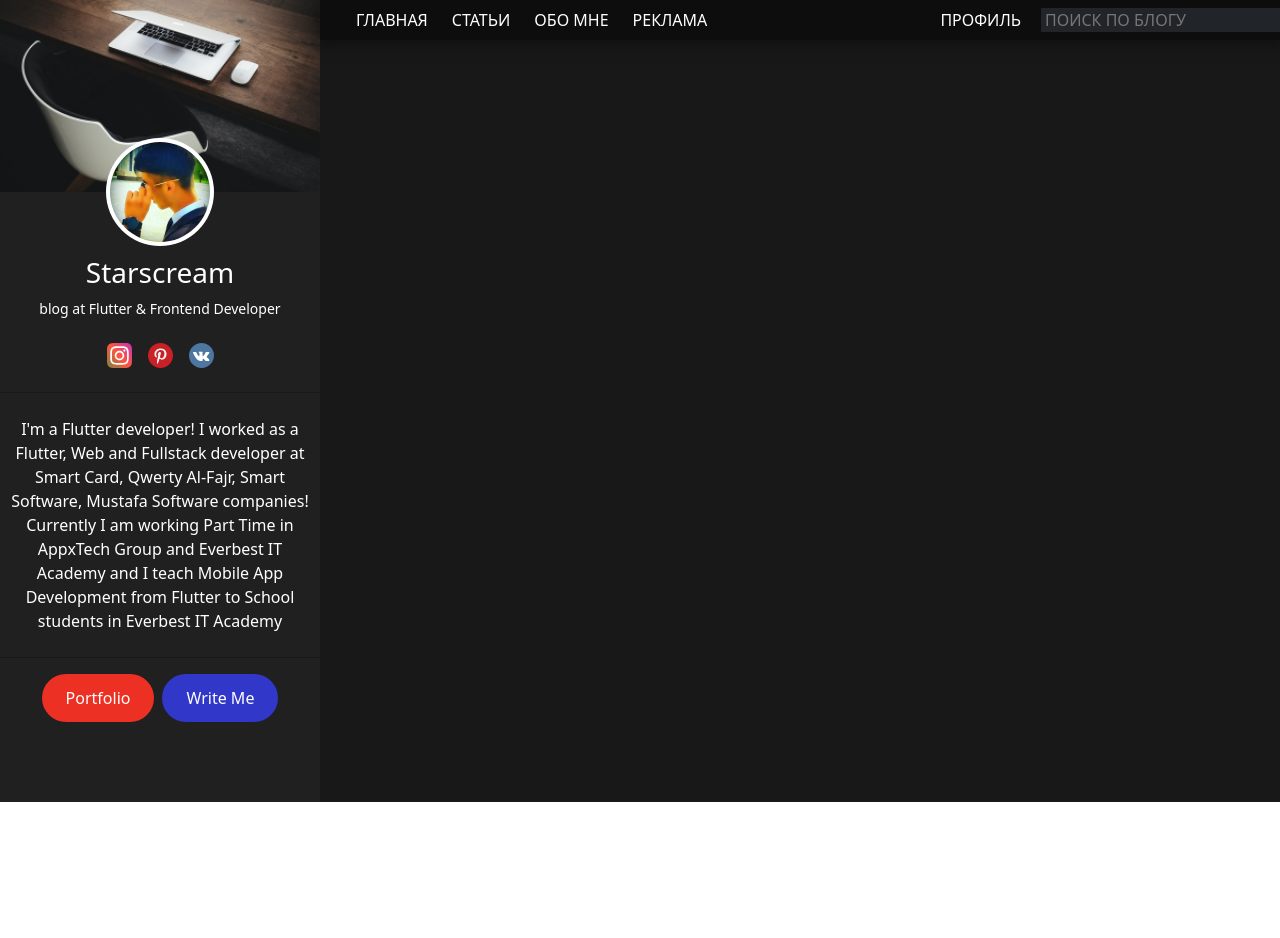
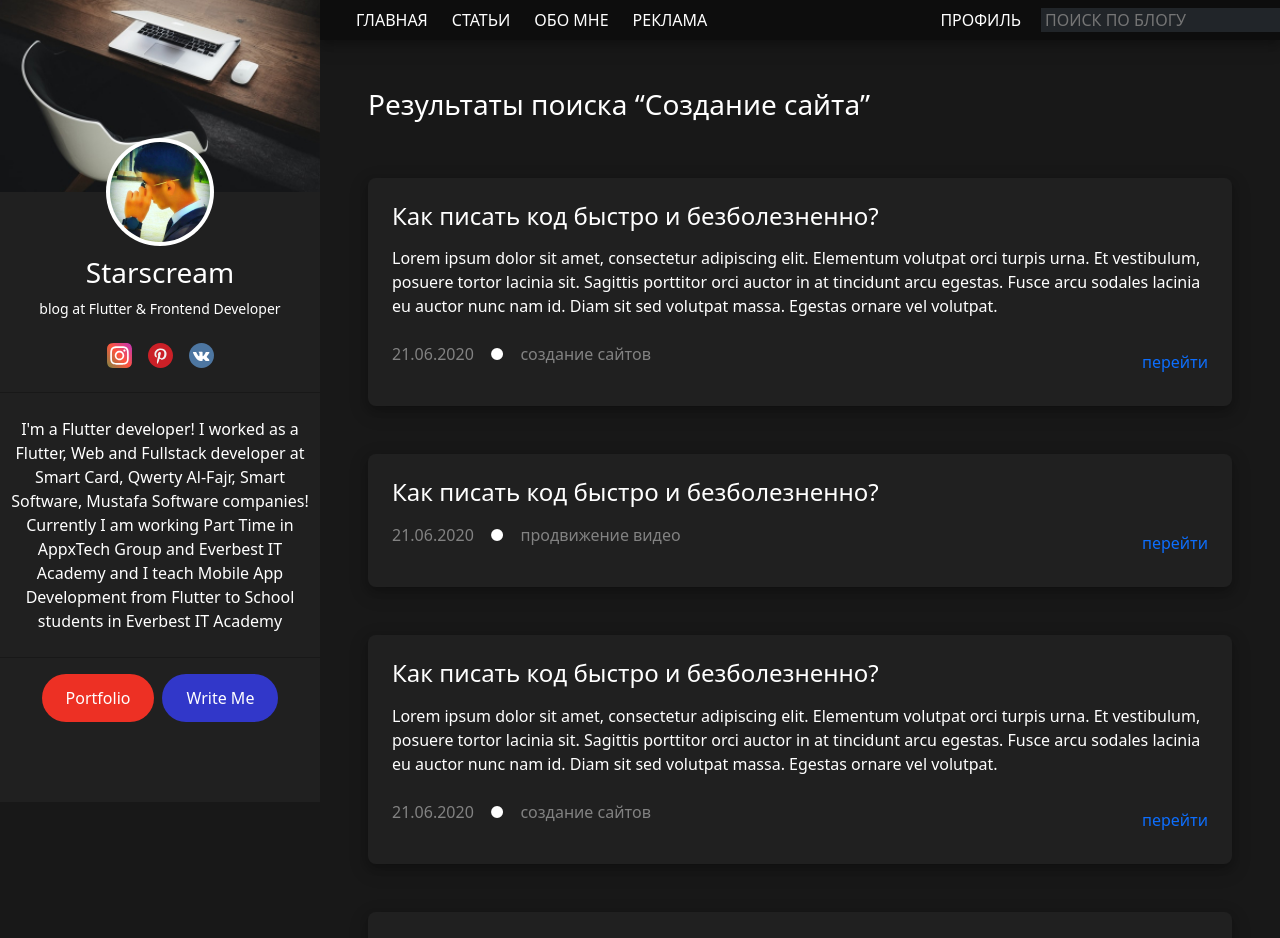
Before and after one commit to SEGroupCorpPres/personal-blog, a React (Create React App) app: page /search-screen in a window 1280 px wide. Shown: the top 938 px of the page. Before the commit the page ends 802 px from the top, so only its background shows below. Built offline with nearby package versions, Linux system fonts and the light colour scheme.

Commit message:
I have completely finished the SearchScreen section and created the SearchScreen.css file.

```diff
--- a/package.json
+++ b/package.json
@@ -11,8 +11,9 @@
     "@testing-library/jest-dom": "^6.6.3",
     "@testing-library/react": "^16.2.0",
     "@testing-library/user-event": "^13.5.0",
-    "bootstrap": "^5.3.5",
+    "bootstrap": "^5.3.6",
     "react": "^19.1.0",
+    "react-bootstrap": "^2.10.10",
     "react-dom": "^19.1.0",
     "react-router-dom": "^7.5.3",
     "react-scripts": "5.0.1",
--- a/src/components/RightSide.js
+++ b/src/components/RightSide.js
@@ -3,6 +3,7 @@ import HomeScreen from "../screens/HomeScreen";
 import Navbar from "./Navbar";
 import PostReviewScreen from "../screens/PostReviewScreen";
 import {Route, Routes} from "react-router-dom";
+import SearchScreen from "../screens/SearchScreen";
 
 function RightSide({posts, addPost, addStory, stories}) {
     return (
@@ -13,6 +14,7 @@ function RightSide({posts, addPost, addStory, stories}) {
                 <Route index element={<HomeScreen posts={posts} addPost={addPost} addStory={addStory} stories={stories} />}/>
                 <Route path="/post-review" element={<PostReviewScreen/>}/>
                 {/*<Route path="settings" element={<Settings/>}/>*/}
+                <Route path="/search-screen" element={<SearchScreen/>}/>
             </Routes>
         </div>
     );
--- a/src/screens/SearchScreen.js
+++ b/src/screens/SearchScreen.js
@@ -1,10 +1,75 @@
 import React from 'react';
+import '../styles/SearchScreen.css';
+function SearchScreen() {
+    return (
+        <section className={"search-screen d-flex flex-column align-items-center justify-content-center w-100 h-auto"}>
+            <div
+                className="search-container d-flex flex-column align-items-start justify-content-center p-5 w-100 h-100 gap-5">
+                <h1 className={"search-title fs-3"}>Результаты поиска “Создание сайта”</h1>
+                <div
+                    className="search-content d-flex flex-column align-items-start justify-content-center p-4 gap-2 w-100">
+                    <h1 className={"fs-4"}>Как писать код быстро и безболезненно?</h1>
+                    <p className={"text-start fw-light"}>Lorem ipsum dolor sit amet, consectetur adipiscing elit.
+                        Elementum volutpat orci turpis urna. Et
+                        vestibulum, posuere tortor lacinia sit. Sagittis porttitor orci auctor in at tincidunt arcu
+                        egestas. Fusce arcu sodales lacinia eu auctor nunc nam id. Diam sit sed volutpat massa. Egestas
+                        ornare vel volutpat.</p>
+                    <div className={"d-flex flex-row align-items-center justify-content-between w-100"}>
+                        <div className={"d-flex flex-row align-items-center justify-content-center gap-3"}>
+                            <p className={"content-date"}>21.06.2020</p>
+                            <p>●</p>
+                            <p className={"content-tag"}>создание сайтов</p>
+                        </div>
+                        <a href="#" className={"text-decoration-none"}>перейти</a>
+                    </div>
+                </div>
 
-function SearchScreen(props) {
-    return (
-        <div>
-            <h1>This is Search Screen</h1>
-        </div>
+                <div
+                    className="search-content d-flex flex-column align-items-start justify-content-center p-4 gap-2 w-100">
+                    <h1 className={"fs-4"}>Как писать код быстро и безболезненно?</h1>
+                    <div className={"d-flex flex-row align-items-center justify-content-between w-100"}>
+                        <div className={"d-flex flex-row align-items-center justify-content-center gap-3"}>
+                            <p className={"content-date"}>21.06.2020</p>
+                            <p>●</p>
+                            <p className={"content-tag"}>продвижение видео</p>
+                        </div>
+                        <a href="#" className={"text-decoration-none"}>перейти</a>
+                    </div>
+                </div>
+
+                <div
+                    className="search-content d-flex flex-column align-items-start justify-content-center p-4 gap-2 w-100">
+                    <h1 className={"fs-4"}>Как писать код быстро и безболезненно?</h1>
+                    <p className={"text-start fw-light"}>Lorem ipsum dolor sit amet, consectetur adipiscing elit.
+                        Elementum volutpat orci turpis urna. Et
+                        vestibulum, posuere tortor lacinia sit. Sagittis porttitor orci auctor in at tincidunt arcu
+                        egestas. Fusce arcu sodales lacinia eu auctor nunc nam id. Diam sit sed volutpat massa. Egestas
+                        ornare vel volutpat.</p>
+                    <div className={"d-flex flex-row align-items-center justify-content-between w-100"}>
+                        <div className={"d-flex flex-row align-items-center justify-content-center gap-3"}>
+                            <p className={"content-date"}>21.06.2020</p>
+                            <p>●</p>
+                            <p className={"content-tag"}>создание сайтов</p>
+                        </div>
+                        <a href="#" className={"text-decoration-none"}>перейти</a>
+                    </div>
+                </div>
+
+                <div
+                    className="search-content d-flex flex-column align-items-start justify-content-center p-4 gap-2 w-100">
+                    <h1 className={"fs-4"}>Как писать код быстро и безболезненно?</h1>
+                    <div className={"d-flex flex-row align-items-center justify-content-between w-100"}>
+                        <div className={"d-flex flex-row align-items-center justify-content-center gap-3"}>
+                            <p className={"content-date"}>21.06.2020</p>
+                            <p>●</p>
+                            <p className={"content-tag"}>продвижение видео</p>
+                        </div>
+                        <a href="#" className={"text-decoration-none"}>перейти</a>
+                    </div>
+                </div>
+
+            </div>
+        </section>
     );
 }
 
--- /dev/null
+++ b/src/styles/SearchScreen.css
@@ -0,0 +1,11 @@
+.search-content {
+    background-color: #202020;
+    border-radius: 0.5rem;
+    box-shadow: 0 4px 8px 0 rgba(0, 0, 0, 0.2), 0 6px 20px 0 rgba(0, 0, 0, 0.19);
+}
+.content-date {
+    color: #828282;
+}
+.content-tag {
+    color: #828282;
+}
```
Also changed, not shown: 1 other file (tests, documents, lock files or other folders).
